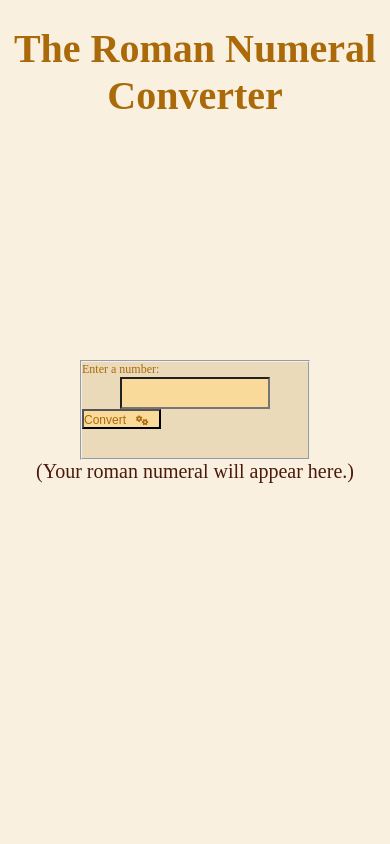
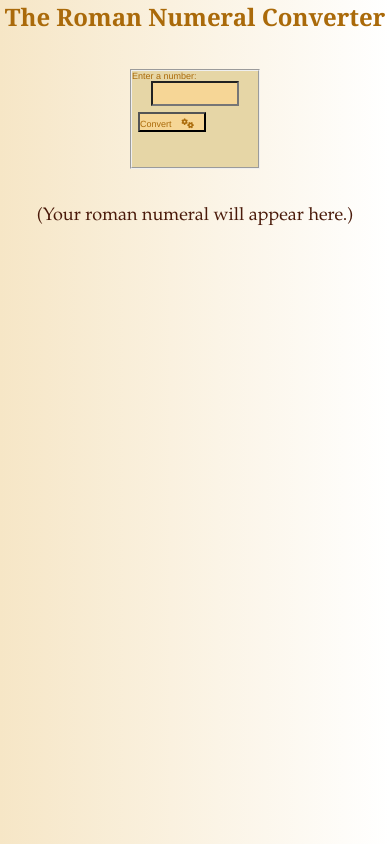
Before and after one commit to moshrom6/N2RNconverter, a plain HTML site: page index.html in a window 390 px wide. Drawn offline with Linux system fonts and the light colour scheme.

Commit message:
Update RNC.css
- complete revamp of styles
- typography changes
- bug fixes for mobile users
- minor quality of life adjustments

```diff
--- a/RNC.css
+++ b/RNC.css
@@ -1,7 +1,7 @@
 :root {
-    --space-1: #faf0e0;
-    --space-2: #eadaba;
-    --space-3: #fada9a;
+    --space-1: #f6e6c6;
+    --space-2: #e6d6a6;
+    --space-3: #f6d696;
     --text-1: #aa6a0a;
     --text-2: #4a1a0a;
     --alert-1: #ff7a5a;
@@ -15,8 +15,12 @@
     font-size: 10px;
   }
 
-  html {
-    background-color: var(--space-1);
+  body {
+    background: linear-gradient(
+      90deg,
+      var(--space-1),
+      white
+    );
   }
 
   /* Alert for invalid input */
@@ -24,7 +28,7 @@
     background-color: var(--alert-1);
     color: var(--alert-2)!important;
     font-weight: bold;
-    font-size: 4rem!important;
+    font-size: 3rem!important;
   }
 
   .block {
@@ -37,31 +41,32 @@
     padding: 4px 10px;
   }
 
-
-
-  main {
-    display: flex;
-    min-height: 100vh;
-    flex-direction: column;
-    justify-content: center;
-    align-items: center;
-  }
-
   h1 {
-    max-width: 450px;
-    min-width: 350px;
+    font-family: Georgia, 'Times New Roman', serif;
     text-align: center;
-    position: absolute;
-    top: 3vh;
-    font-size: 5rem;
+    font-size: 4rem;
     color: var(--text-1);
   }
 
+  #output {
+    font-family: Garamond, 'Times New Roman', Times, serif;
+  }
+
+  main {
+    height: 100vh;
+    width: 100vw;
+  }
+
   fieldset {
-    min-width: 230px;
+    min-width: 130px;
     min-height: 100px;
     width: 20vw;
     background-color: var(--space-2);
+    margin: 6rem auto;
+  }
+
+  #label, #number, #convert-btn {
+    font-family: 'Franklin Gothic Medium', 'Arial Narrow', Arial, sans-serif;
   }
 
   #label {
@@ -71,12 +76,12 @@
 
   #number {
     display: block;
-    min-width: 150px;
-    width: 16vw;
+    max-width: 70%;
     background-color: var(--space-3);
     color: var(--text-2);
     min-height: 25px;
     font-size: 3rem;
+    text-align: center;
     margin: 0 auto;
   }
 
@@ -84,6 +89,7 @@
     background-color: var(--space-3);
     color: var(--text-1);
     font-size: 1.5rem;
+    margin: 1rem;
   }
 
   #convert-btn:active {
@@ -96,16 +102,17 @@
     color: var(--text-2);
     min-height: 25px;
     font-size: 3rem;
+    text-align: center;
   }
 
   /* For iPhones, Android, etc. */
   @media only screen and (max-width: 600px) {
     :root {
-      font-size: 8px;
+      font-size: 6px;
     }
 
     #output {
-      font-size: 2.5rem;
+      font-size: 3rem;
     }
 
     .alert {
```
